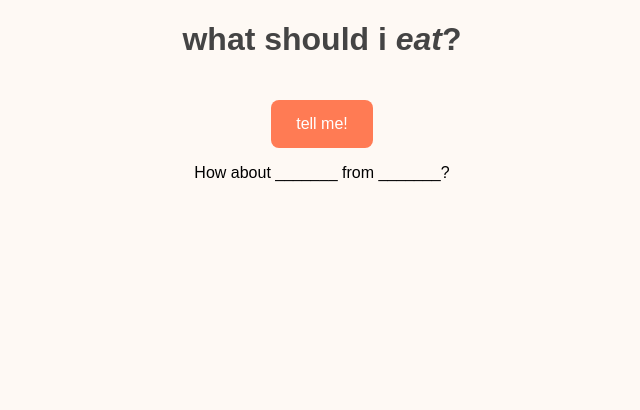
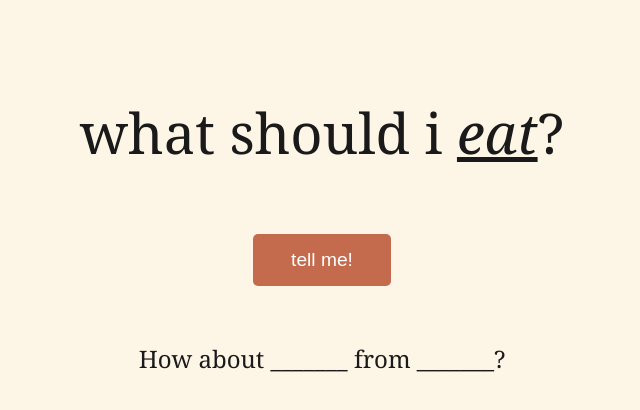
Before and after one commit to agrawalkavya/dtu-food-generator, a plain HTML site: page index.html in a window 1280 px wide. Shown: the whole page, without its empty margins (318-958 px from the left). Drawn offline with Linux system fonts and the light colour scheme.

Commit message:
Update style.css

```diff
--- a/style.css
+++ b/style.css
@@ -1,42 +1,44 @@
 body {
-  font-family: Arial, sans-serif;
-  background-color: #fef9f4;
-  margin: 0;
-  padding: 0;
+  font-family: 'Georgia', serif;
   text-align: center;
-}
-
-.container {
-  margin-top: 100px;
-  background-color: #fff;
-  padding: 40px;
-  border-radius: 10px;
-  box-shadow: 0 4px 8px rgba(0,0,0,0.1);
-  display: inline-block;
+  background-color: #fdf5e6;
+  color: #1a1a1a;
+  padding: 3rem 1rem;
 }
 
 h1 {
-  font-size: 32px;
-  color: #444;
+  font-size: 3.5rem;
+  font-weight: normal;
+  margin-bottom: 2rem;
+}
+
+em {
+  text-decoration: underline;
+  font-style: italic;
 }
 
 button {
-  background-color: #ff7b54;
-  color: white;
+  background: #c36b4c;
+  color: #fff;
   border: none;
-  padding: 15px 25px;
-  font-size: 16px;
-  border-radius: 8px;
+  padding: 0.8em 2em;
+  font-size: 1.2rem;
   cursor: pointer;
-  margin-top: 20px;
+  border-radius: 5px;
+  margin: 2rem 0;
 }
 
 button:hover {
-  background-color: #e7603d;
+  background: #a8523b;
 }
 
-#result {
-  font-size: 20px;
+.result {
+  font-size: 1.5rem;
+  margin-top: 1.5rem;
+}
+
+#canteenImage {
   margin-top: 30px;
-  color: #555;
+  border-radius: 12px;
+  box-shadow: 0 4px 20px rgba(0,0,0,0.15);
 }
```
